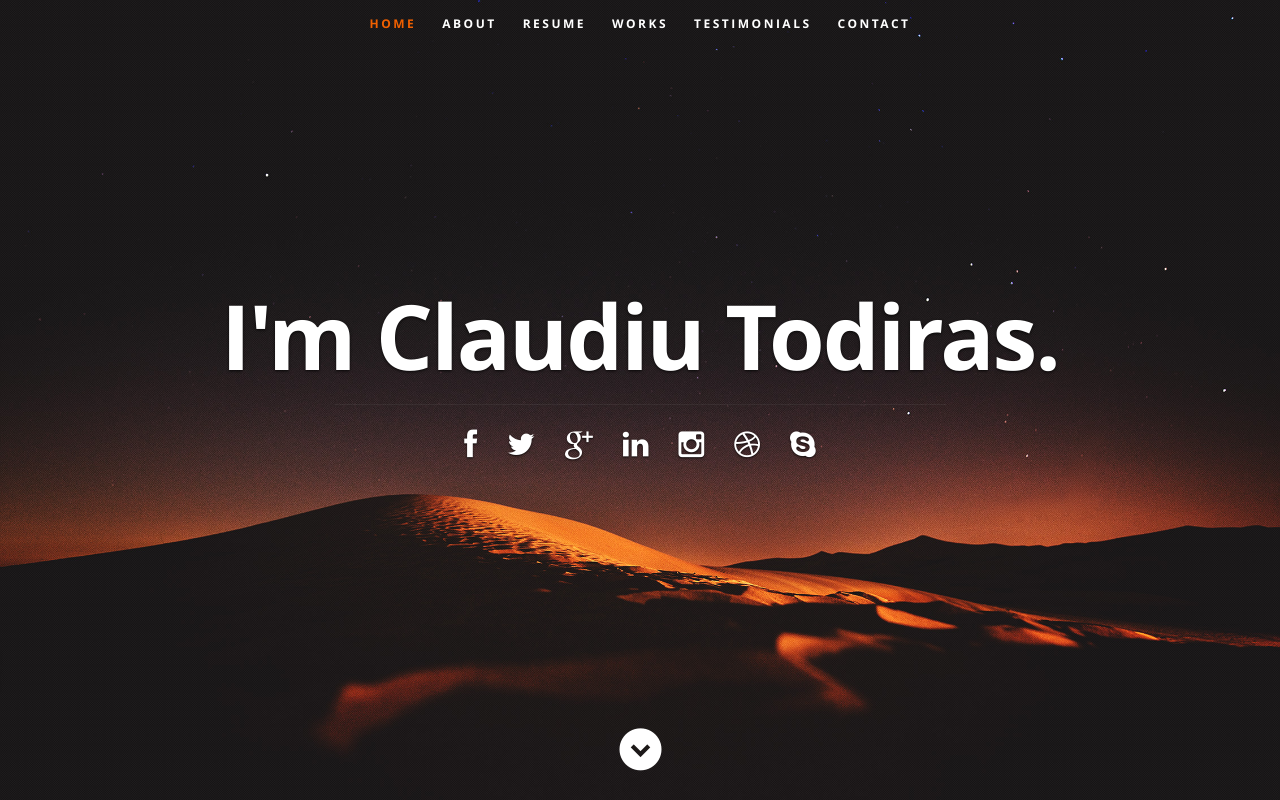
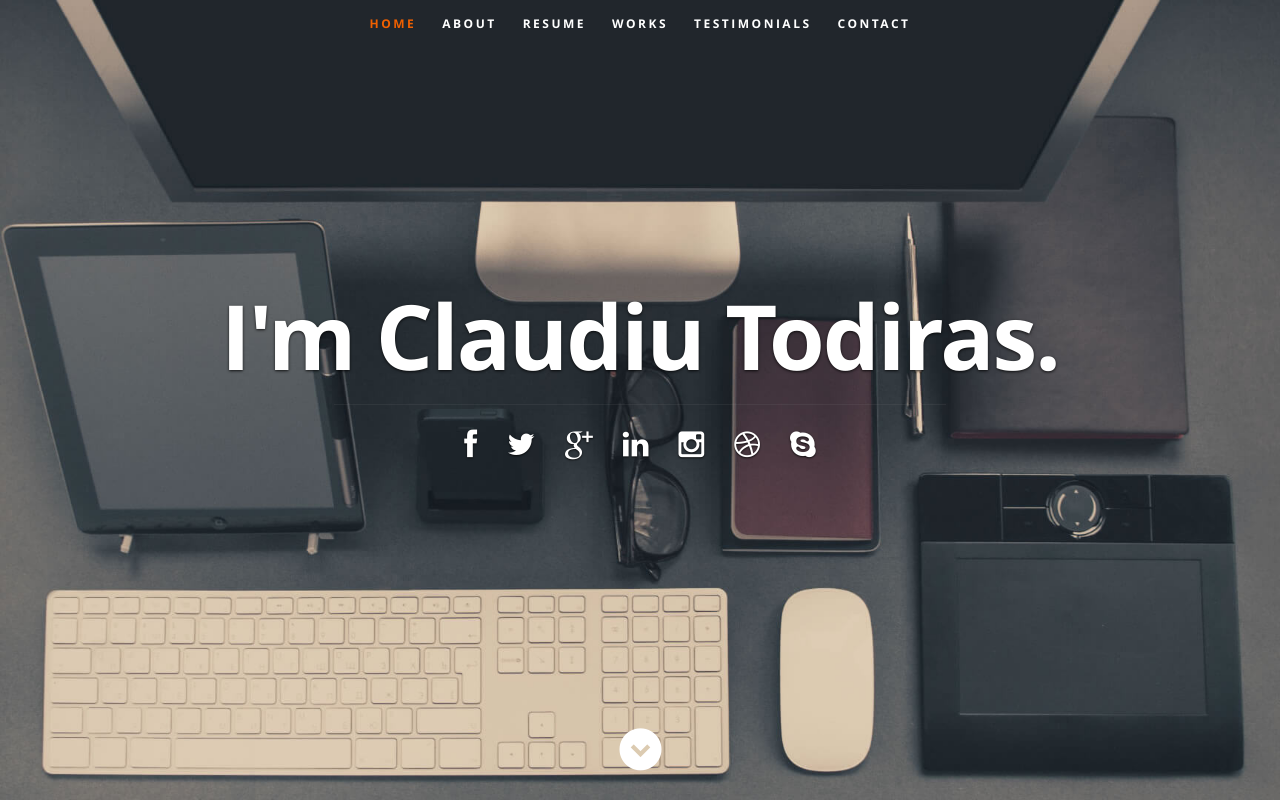
Before and after one commit to kram3r91/portfolio, a React (Create React App) app: page / in a window 1280 px wide. Built offline with nearby package versions, Linux system fonts and the light colour scheme.

Commit message:
Set correct bg for header

```diff
--- a/public/css/layout.css
+++ b/public/css/layout.css
@@ -33,9 +33,9 @@ header {
    height: 800px;
    min-height: 500px;
    width: 100%;
-   background: #161415 url(../images/header-background.jpg) no-repeat top center;
+   background: rgba(0, 0, 0, 0.9) url(../images/bg.jpg) no-repeat top center;
    background-size: cover !important;
-	-webkit-background-size: cover !important;
+   -webkit-background-size: cover !important;
    text-align: center;
    overflow: hidden;
 }
--- a/public/js/init.js
+++ b/public/js/init.js
@@ -61,7 +61,7 @@
 
 
 /*----------------------------------------------------*/
-/*	Make sure that #header-background-image height is
+/*	Make sure that #bg.jpg height is
 /* equal to the browser height.
 ------------------------------------------------------ */
 
```
Also changed, not shown: public/images/bg.jpg (added), public/images/header-background.jpg (deleted).
